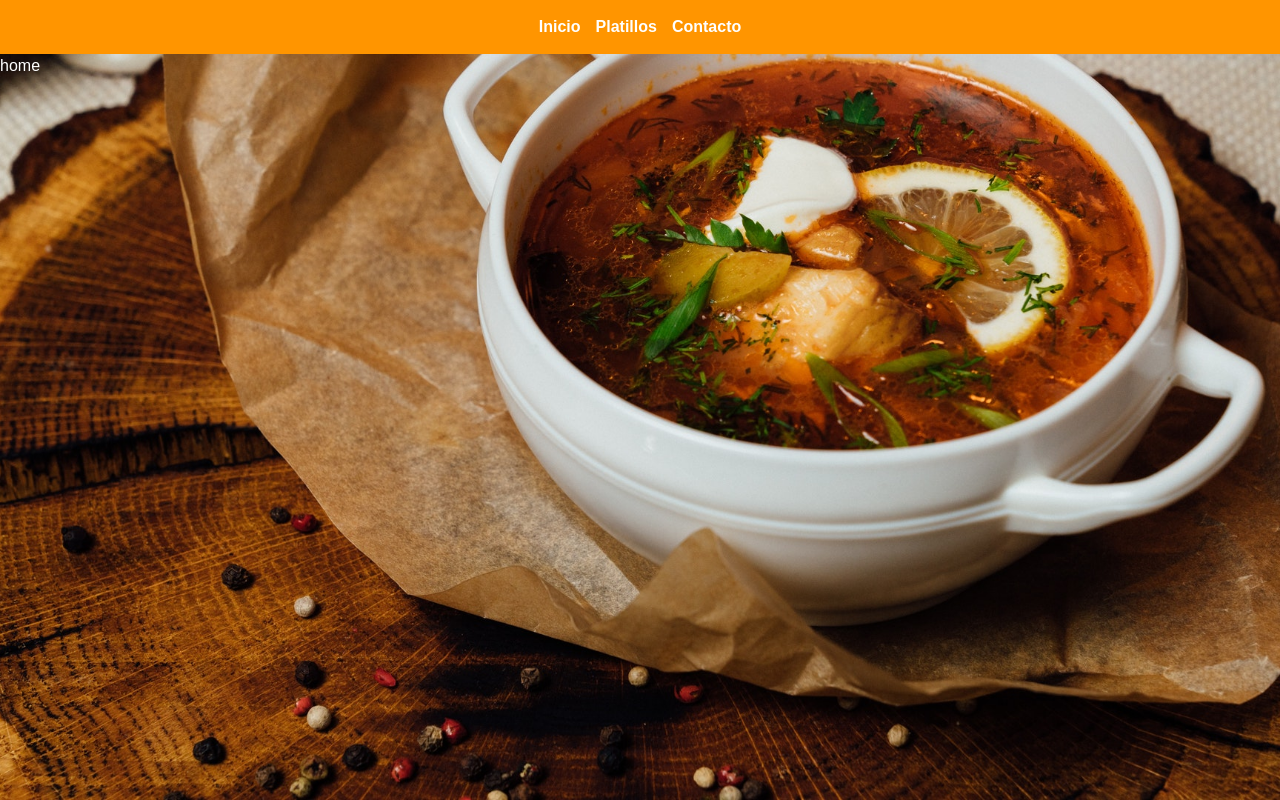
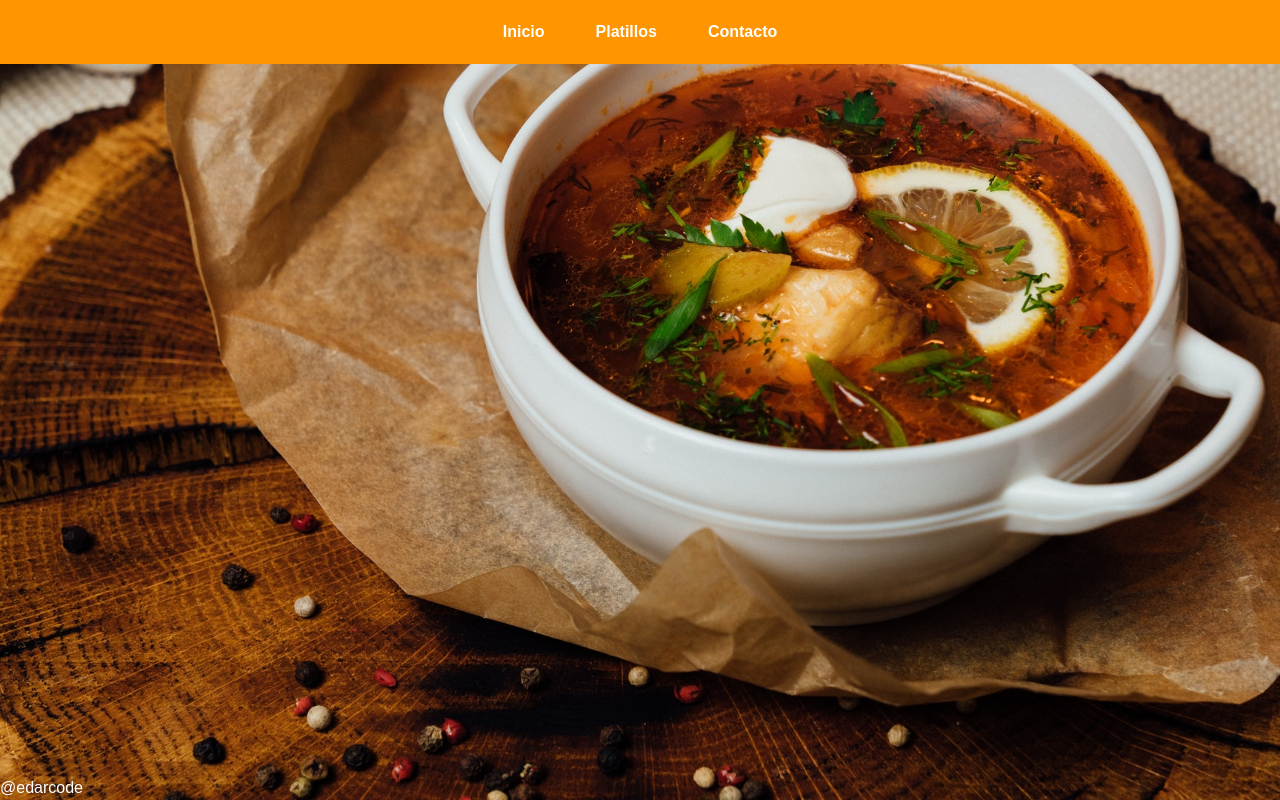
Before and after one commit to edarcode/gusakafe, a React (Vite) app: page / in a window 1280 px wide. Built offline with nearby package versions, Linux system fonts and the light colour scheme.

Commit message:
init btn

```diff
--- /dev/null
+++ b/src/components/common/Button/style.module.css
@@ -0,0 +1,25 @@
+.btn {
+	background-color: var(--red);
+	border-radius: 25px;
+	padding: 0.5rem 1.8rem;
+	font-weight: bold;
+	border: none;
+	cursor: pointer;
+	transition: transform 0.3s ease;
+}
+.btn:focus {
+	outline: 3px solid var(--yellow);
+}
+.btn:hover {
+	transform: scale(1.05);
+}
+
+.btn--ghost {
+	background-color: transparent;
+	border: 2px solid var(--white);
+}
+
+.btn--ghost:hover {
+	background-color: var(--white);
+	color: var(--red);
+}
--- a/src/components/containers/Footer/Footer.jsx
+++ b/src/components/containers/Footer/Footer.jsx
@@ -1,3 +1,3 @@
 export default function Footer() {
-	return <div></div>;
+	return <footer>@edarcode</footer>;
 }
--- a/src/components/containers/Header/style.module.css
+++ b/src/components/containers/Header/style.module.css
@@ -8,3 +8,10 @@
 	justify-content: center;
 	gap: 15px;
 }
+.header__link {
+	padding: 0.5rem 1.8rem;
+}
+.header__link:focus {
+	border-radius: 25px;
+	outline: 3px solid var(--red);
+}
--- a/src/styles/colors.css
+++ b/src/styles/colors.css
@@ -1,9 +1,10 @@
 :root {
 	--black: #0f0f0f;
 	--white: white;
-	--red: hsla(0, 100%, 50%, 0.302);
+	--red: hsla(0, 80%, 20%);
 	--yellow: hsl(35 100% 50%);
-	--gray: #534a4c; /* 0 0 7 8 */
-	--fullBlack: #000; /* 0 0 7 8 */
-	--mediumBlack: #151515; /* 0 0 7 8 */
+	--gray: hsl(347, 6%, 31%); /* 0 0 7 8 */
+	--fullBlack: hsl(0, 0%, 0%); /* 0 0 7 8 */
+	--mediumBlack: hsl(0, 0%, 8%); /* 0 0 7 8 */
+	--shadow: hsla(0, 80%, 20%); /* 0 0 7 8 */
 }
--- a/src/views/Client/Client.jsx
+++ b/src/views/Client/Client.jsx
@@ -1,11 +1,14 @@
 import { Outlet } from "react-router-dom";
+import Footer from "../../components/containers/Footer/Footer";
 import Header from "../../components/containers/Header/Header";
+import css from "./style.module.css";
 
 export default function Client() {
 	return (
-		<div>
+		<div className={css.client}>
 			<Header />
 			<Outlet />
+			<Footer />
 		</div>
 	);
 }
--- /dev/null
+++ b/src/views/Client/style.module.css
@@ -0,0 +1,5 @@
+.client {
+	display: grid;
+	min-height: 100vh;
+	grid-template-rows: auto 1fr auto;
+}
--- a/src/views/Home/Home.jsx
+++ b/src/views/Home/Home.jsx
@@ -1,3 +1,3 @@
 export default function Home() {
-	return <div>home</div>;
+	return <main></main>;
 }
```
Also changed, not shown: src/components/common/Button/Button.jsx (added, +25 -0 lines).
